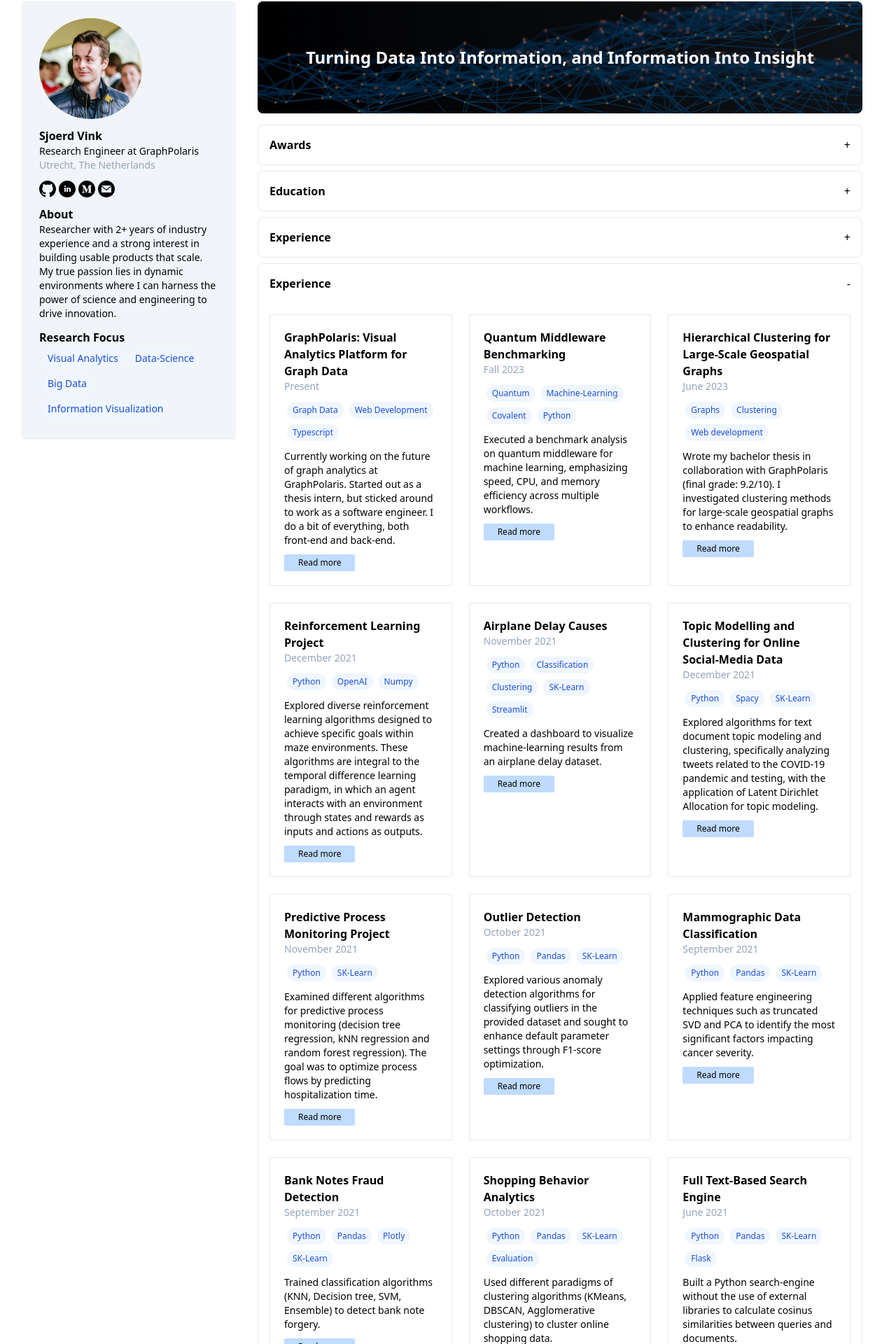
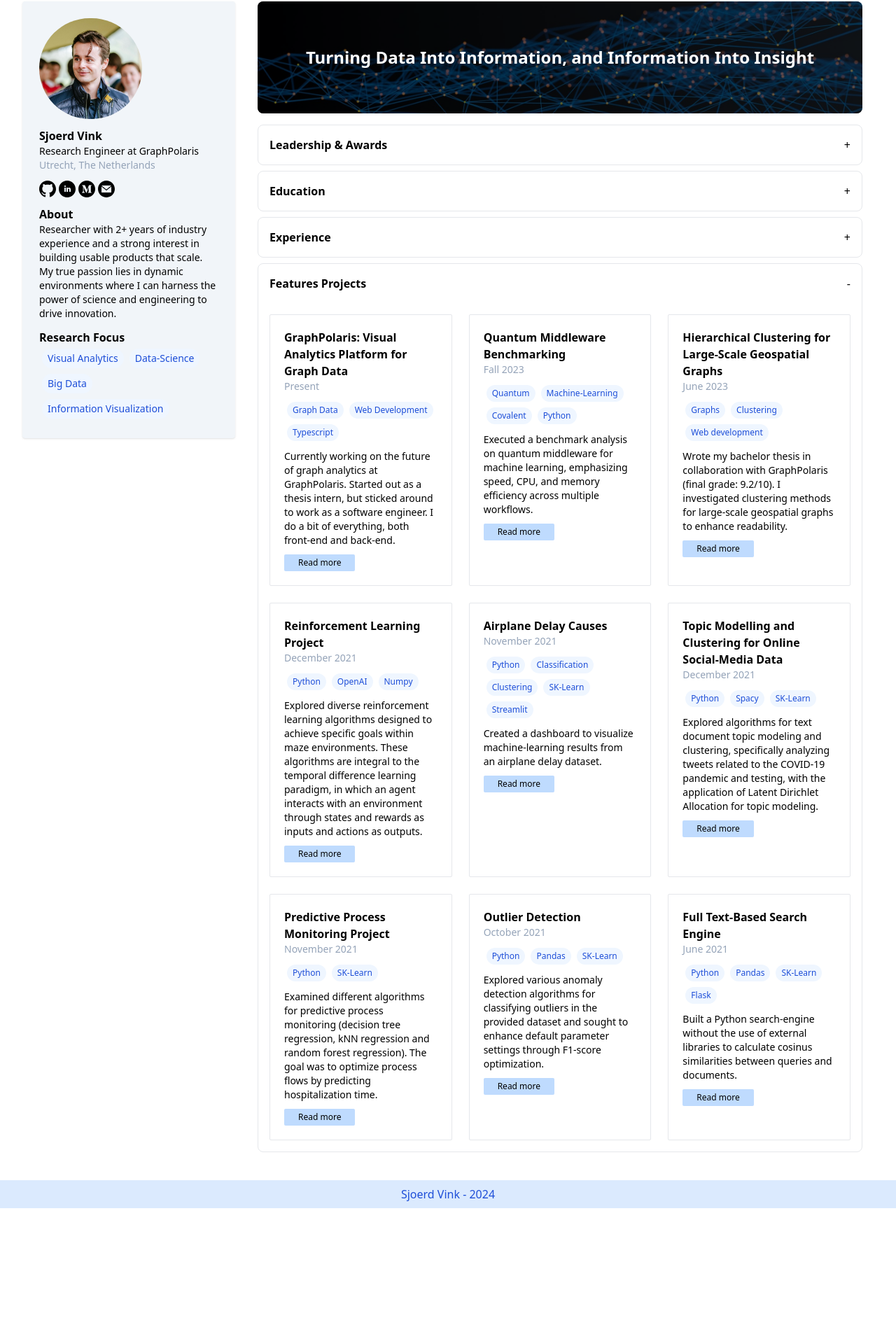
Before and after one commit to sjoerdvink99/portfolio, a React (Create React App) app: page / in a window 1280 px wide. Shown: the part 34-1954 px from the top of the page at 70% size. After the commit the page ends 1760 px from the top, so only its background shows below. Built offline with nearby package versions, Linux system fonts and the light colour scheme.

Commit message:
added hover

```diff
--- a/src/Portfolio.js
+++ b/src/Portfolio.js
@@ -30,10 +30,12 @@ export default function Portfolio() {
       <div className="space-y-2 mb-2">
         <div className="border rounded-lg">
           <div
-            className="flex justify-between p-4 cursor-pointer"
+            className={`flex justify-between p-4 cursor-pointer ${
+              !awardsOpen && "hover:bg-slate-100 transition-colors ease-in-out"
+            }`}
             onClick={() => setAwardsOpen(!awardsOpen)}
           >
-            <span className="font-semibold">Awards</span>
+            <span className="font-semibold">Leadership & Awards</span>
             <span>{awardsOpen ? "-" : "+"}</span>
           </div>
           {awardsOpen && (
@@ -46,7 +48,10 @@ export default function Portfolio() {
       <div className="space-y-2 mb-2">
         <div className="border rounded-lg">
           <div
-            className="flex justify-between p-4 cursor-pointer"
+            className={`flex justify-between p-4 cursor-pointer ${
+              !educationOpen &&
+              "hover:bg-slate-100 transition-colors ease-in-out"
+            }`}
             onClick={() => setEducationOpen(!educationOpen)}
           >
             <span className="font-semibold">Education</span>
@@ -62,7 +67,10 @@ export default function Portfolio() {
       <div className="space-y-2 mb-2">
         <div className="border rounded-lg">
           <div
-            className="flex justify-between p-4 cursor-pointer"
+            className={`flex justify-between p-4 cursor-pointer ${
+              !experienceOpen &&
+              "hover:bg-slate-100 transition-colors ease-in-out"
+            }`}
             onClick={() => setExperienceOpen(!experienceOpen)}
           >
             <span className="font-semibold">Experience</span>
@@ -78,10 +86,13 @@ export default function Portfolio() {
       <div className="space-y-2 mb-2">
         <div className="border rounded-lg">
           <div
-            className="flex justify-between p-4 cursor-pointer"
+            className={`flex justify-between p-4 cursor-pointer ${
+              !projectsOpen &&
+              "hover:bg-slate-100 transition-colors ease-in-out"
+            } `}
             onClick={() => setProjectsOpen(!projectsOpen)}
           >
-            <span className="font-semibold">Experience</span>
+            <span className="font-semibold">Features Projects</span>
             <span>{projectsOpen ? "-" : "+"}</span>
           </div>
           {projectsOpen && (
--- a/src/Profile.js
+++ b/src/Profile.js
@@ -18,7 +18,12 @@ export default function Profile() {
       <div className="basis-1/4 w-full flex-shrink-0 bg-slate-100	p-6 rounded shadow sticky top-4">
         <img src={sjoerd} className="rounded-full h-36" alt="Sjoerd Vink" />
         <h1 className="font-semibold mt-3">Sjoerd Vink</h1>
-        <p className="text-sm font-light">Research Engineer at GraphPolaris</p>
+        <p className="text-sm font-light">
+          Research Engineer at{" "}
+          <a href="https://graphpolaris.com/" target="_blank" rel="noreferrer">
+            GraphPolaris
+          </a>
+        </p>
         <p className="text-slate-400 text-sm font-light">
           Utrecht, The Netherlands
         </p>
--- a/src/projectInfo.js
+++ b/src/projectInfo.js
@@ -64,30 +64,6 @@ export const projectInfo = [
       "Explored various anomaly detection algorithms for classifying outliers in the provided dataset and sought to enhance default parameter settings through F1-score optimization.",
   },
   {
-    name: "Mammographic Data Classification",
-    date: "September 2021",
-    link: "https://github.com/sjoerdvink99/data_analytics_mammographic/blob/main/PA1.ipynb",
-    skills: ["Python", "Pandas", "SK-Learn"],
-    description:
-      "Applied feature engineering techniques such as truncated SVD and PCA to identify the most significant factors impacting cancer severity.",
-  },
-  {
-    name: "Bank Notes Fraud Detection",
-    date: "September 2021",
-    link: "https://github.com/sjoerdvink99/data_analytics_banknotes/blob/main/PA3.ipynb",
-    skills: ["Python", "Pandas", "Plotly", "SK-Learn"],
-    description:
-      "Trained classification algorithms (KNN, Decision tree, SVM, Ensemble) to detect bank note forgery.",
-  },
-  {
-    name: "Shopping Behavior Analytics",
-    date: "October 2021",
-    link: "https://github.com/sjoerdvink99/data_analytics_shopping_behavior/blob/main/PA2.ipynb",
-    skills: ["Python", "Pandas", "SK-Learn", "Evaluation"],
-    description:
-      "Used different paradigms of clustering algorithms (KMeans, DBSCAN, Agglomerative clustering) to cluster online shopping data.",
-  },
-  {
     name: "Full Text-Based Search Engine",
     date: "June 2021",
     link: "https://github.com/sjoerdvink99/python-searchengine",
```
